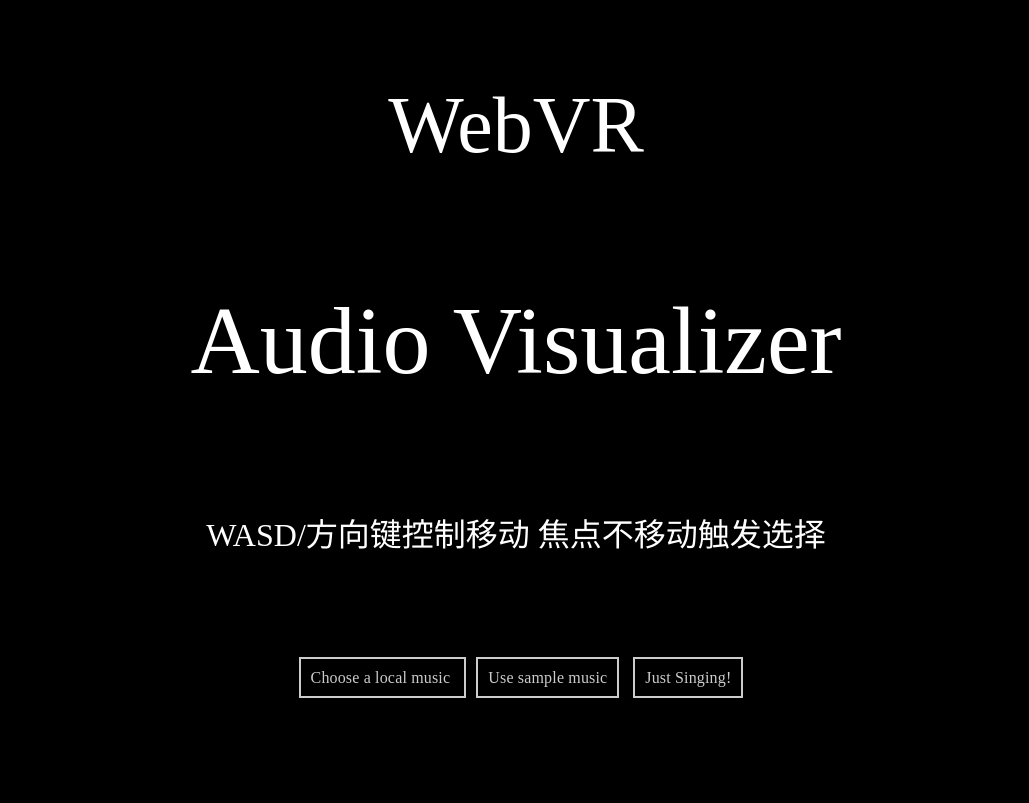
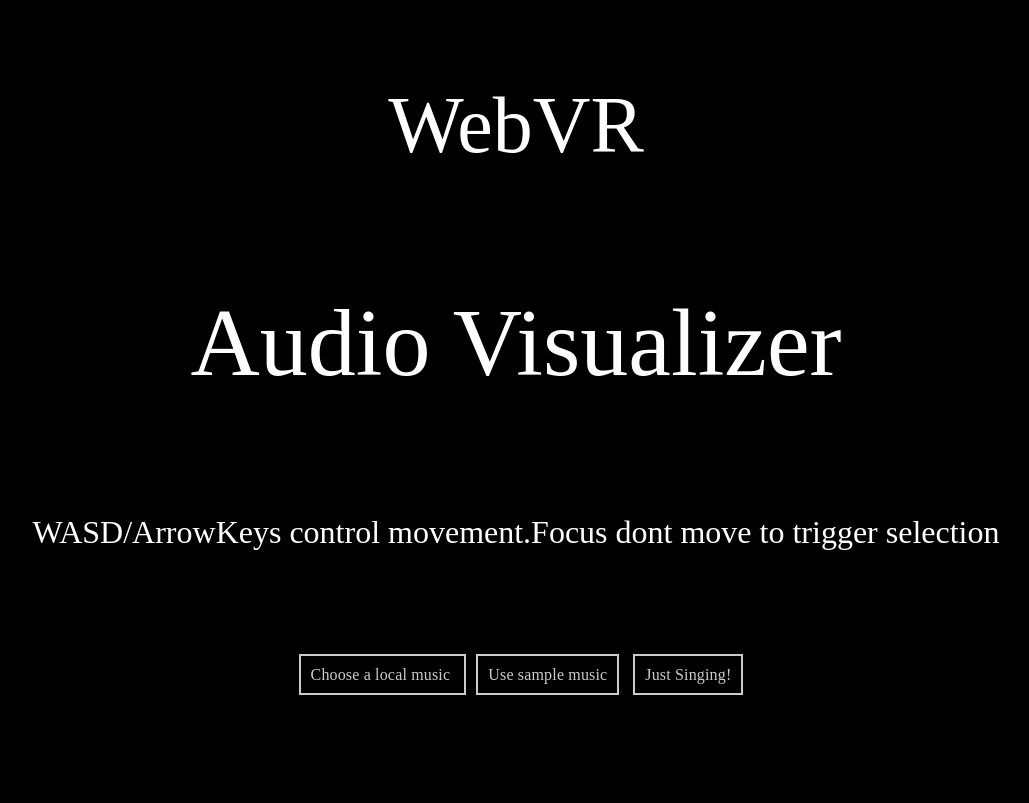
Before and after one commit to todaylg/WebVR-Audio-Visualizer, a website with bundled scripts: page index.html in a window 1280 px wide. Shown: the top 803 px of the page, without its empty margins (124-1153 px from the left). Built offline with nearby package versions, Linux system fonts and the light colour scheme.

Commit message:
Add Readme

```diff
--- a/index.html
+++ b/index.html
@@ -92,7 +92,7 @@
     <div id="beginPanel">
         <span style="font-size: 5rem;margin-top: 5rem;flex:auto">WebVR</span>
         <span style="font-size: 6rem;flex:auto;white-space: nowrap;">Audio Visualizer</span>
-        <span style="font-size: 2rem;flex:auto;white-space: nowrap;">WASD/方向键控制移动 焦点不移动触发选择</span>
+        <span style="font-size: 2rem;flex:auto;white-space: nowrap;">WASD/ArrowKeys control movement.Focus dont move to trigger selection</span>
         <div class="wrapper" id="wrapper" style="flex:auto;">
             <label class="button" for="file">
                 Choose a local music
```
Also changed, not shown: Readme.md (added), introImages/Componet.png (added), introImages/Ring.png (added), introImages/Spectrum.png (added), introImages/Spray.png (added), introImages/Wave.png (added), introImages/simplex1.png (added), introImages/simplex2.png (added), 3 other files.
